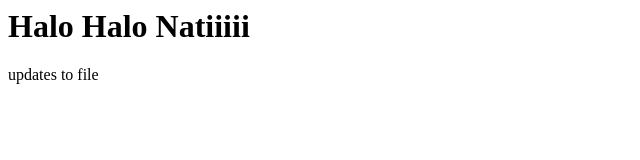
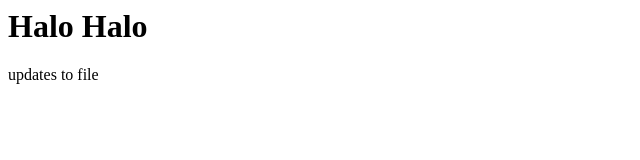
Before and after one commit to whyNat/glrepo, a plain HTML site: page index.html in a window 1280 px wide. Shown: the whole page, without its empty margins (0-640 px from the left). Drawn offline with Linux system fonts and the light colour scheme.

Commit message:
Update index.html

```diff
--- a/index.html
+++ b/index.html
@@ -1,2 +1,2 @@
-<h1>Halo Halo Natiiiii</h1>
+<h1>Halo Halo</h1>
 updates to file
```
